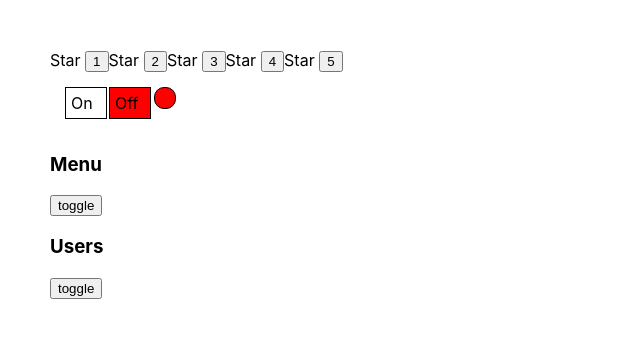
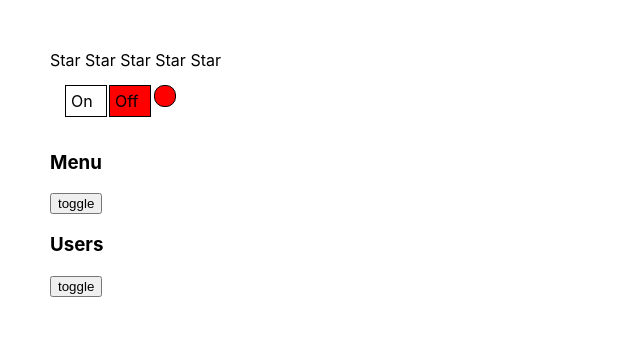
Before and after one commit to VladTomchuk/react_kabzda_19_09_2023, a React (Create React App) app: page / in a window 1280 px wide. Shown: the top 338 px of the page, without its empty margins (0-640 px from the left). Built offline with nearby package versions, Linux system fonts and the light colour scheme.

Commit message:
08.Callbacks_react. OnClick Star as button.

```diff
--- a/src/components/Rating.tsx
+++ b/src/components/Rating.tsx
@@ -1,4 +1,4 @@
-import React, {useState} from "react";
+import React, {MouseEventHandler, useState} from "react";
 
 type RatingPropsType = {
     value: 0 | 1 | 2 | 3 | 4 | 5
@@ -10,23 +10,23 @@ export const Rating = (props: RatingPropsType) => {
 
     return (
         <div>
-            <Star selected={rate > 0}/><button onClick={()=>{setRate(1)}}>1</button>
-            <Star selected={rate > 1}/><button onClick={()=>{setRate(2)}}>2</button>
-            <Star selected={rate > 2}/><button onClick={()=>{setRate(3)}}>3</button>
-            <Star selected={rate > 3}/><button onClick={()=>{setRate(4)}}>4</button>
-            <Star selected={rate > 4}/><button onClick={()=>{setRate(5)}}>5</button>
+            <Star selected={rate > 0} value={1} setRate={setRate}/>
+            <Star selected={rate > 1} value={2} setRate={setRate}/>
+            <Star selected={rate > 2} value={3} setRate={setRate}/>
+            <Star selected={rate > 3} value={4} setRate={setRate}/>
+            <Star selected={rate > 4} value={5} setRate={setRate}/>
         </div>
     )
 }
 
 type StarPropsType = {
     selected: boolean
+    value: 1 | 2 | 3 | 4 | 5
+    setRate: (value: 1 | 2 | 3 | 4 | 5) => void
 }
 
 const Star = (props: StarPropsType) => {
-    if (props.selected) {
-        return <span><b>Star </b></span>
-    } else {
-        return <span>Star </span>
-    }
+    return <span onClick={() => {props.setRate(props.value)}}>
+        {props.selected ? <b>Star </b> : "Star "}
+    </span>
 }
```
